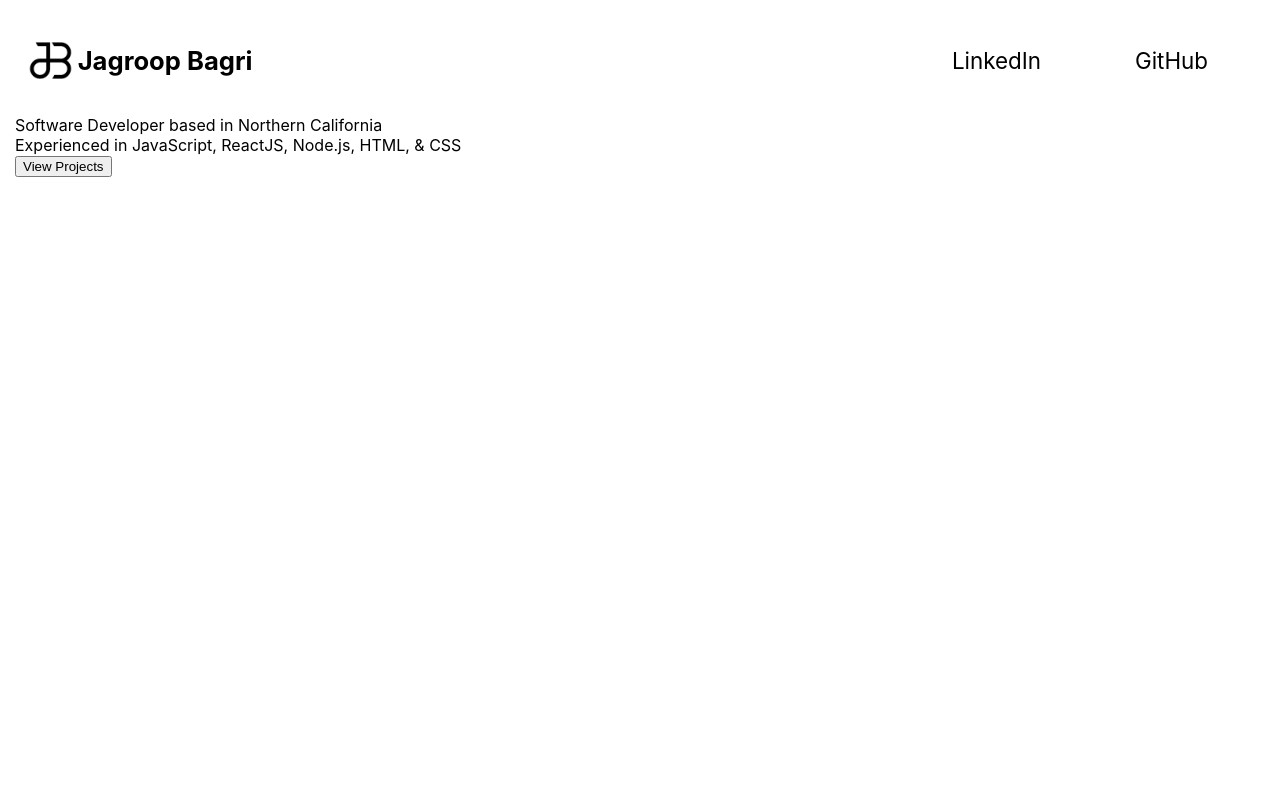
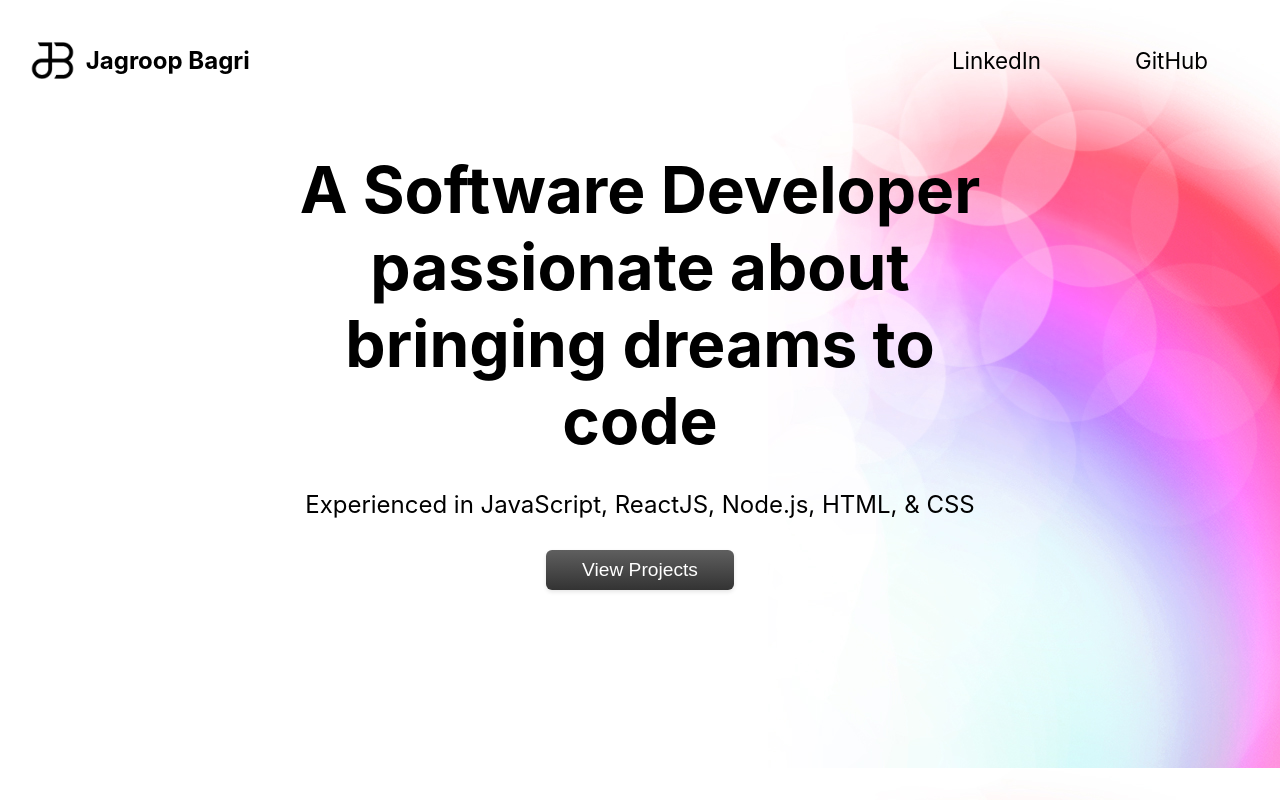
Before and after one commit to JagroopBagri/personal-portfolio, a React (Create React App) app: page / in a window 1280 px wide. Built offline with nearby package versions, Linux system fonts and the light colour scheme.

Commit message:
Added intro component and background image

```diff
--- a/src/components/header.js
+++ b/src/components/header.js
@@ -9,8 +9,8 @@ function Header() {
         <h1>Jagroop Bagri</h1>
       </div>
       <div className="personal-links">
-        <p>LinkedIn</p>
-        <p>GitHub</p>
+        <p className="personal-link">LinkedIn</p>
+        <p className="personal-link">GitHub</p>
       </div>
     </div>
   );
--- a/src/components/intro.js
+++ b/src/components/intro.js
@@ -4,12 +4,12 @@ function Intro() {
   return (
     <div className="intro">
       <div className="bold-intro">
-        Software Developer based in Northern California
+        A Software Developer passionate about bringing dreams to code
       </div>
       <div className="skills">
         Experienced in JavaScript, ReactJS, Node.js, HTML, & CSS
       </div>
-      <button className="projects">View Projects</button>
+      <button className="projects--button">View Projects</button>
     </div>
   );
 }
--- a/src/index.css
+++ b/src/index.css
@@ -11,6 +11,10 @@ body {
     sans-serif;
   -webkit-font-smoothing: antialiased;
   -moz-osx-font-smoothing: grayscale;
+  background-image: url('./images/background-image2.jpg');
+  background-attachment: fixed;
+  background-repeat: repeat-y;
+  background-position-x: right;
 }
 #root {
   height: 100%;
@@ -25,6 +29,7 @@ code {
   height: 100%;
   display: flex;
   flex-direction: column;
+  gap: 20px;
 }
 .logo {
   height: 45px;
@@ -38,7 +43,9 @@ code {
   height: 70px;
 }
 h1 {
-  font-size: 1.6rem;
+  font-size: 1.5rem;
+  font-weight: normal;
+  font-weight: bold;
 }
 .personal-links {
   padding: 10px;
@@ -56,3 +63,57 @@ h1 {
   min-width: 600px;
   gap: 10px;
 }
+.intro {
+  border-radius: 7px;
+  width: 60%;
+  min-width: 670px;
+  max-width: 750px;
+  height: 70%;
+  min-height: 450px;
+  align-self: center;
+  display: flex;
+  flex-direction: column;
+  justify-content: space-around;
+  align-items: center;
+  gap: 20px;
+  padding: 10px;
+}
+.bold-intro {
+  font-size: 4rem;
+  text-align: center;
+  font-weight: bold;
+}
+.skills {
+  font-size: 1.5rem;
+  text-align: center;
+}
+.projects--button {
+  background-color: initial;
+  background-image: linear-gradient(-180deg, #5f5f5f, #333333);
+  border-radius: 6px;
+  box-shadow: rgba(0, 0, 0, 0.1) 0 2px 4px;
+  color: #ffffff;
+  cursor: pointer;
+  display: inline-block;
+  height: 40px;
+  line-height: 40px;
+  outline: 0;
+  overflow: hidden;
+  padding: 0 20px;
+  pointer-events: auto;
+  position: relative;
+  text-align: center;
+  touch-action: manipulation;
+  user-select: none;
+  font-size: 1.2rem;
+  -webkit-user-select: none;
+  vertical-align: top;
+  white-space: nowrap;
+  width: 25%;
+  z-index: 9;
+  border: 0;
+  transition: box-shadow 0.2s;
+}
+.projects--button:hover {
+  box-shadow: rgba(20, 20, 20, 0.5) 0 6px 8px;
+}
```
Also changed, not shown: src/components/project.js (added), src/images/background-image.jpg (added), src/images/background-image2.jpg (added).
